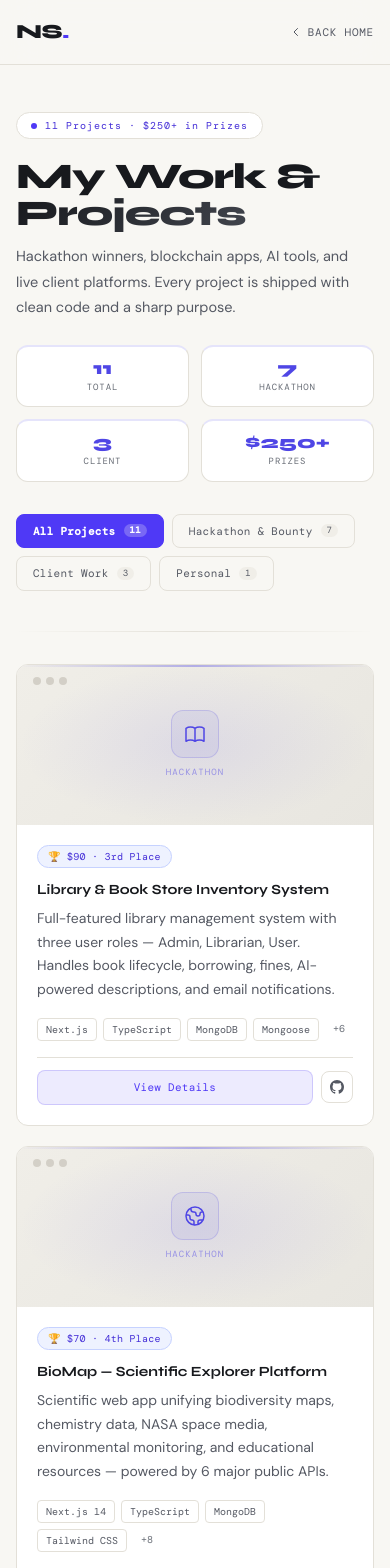
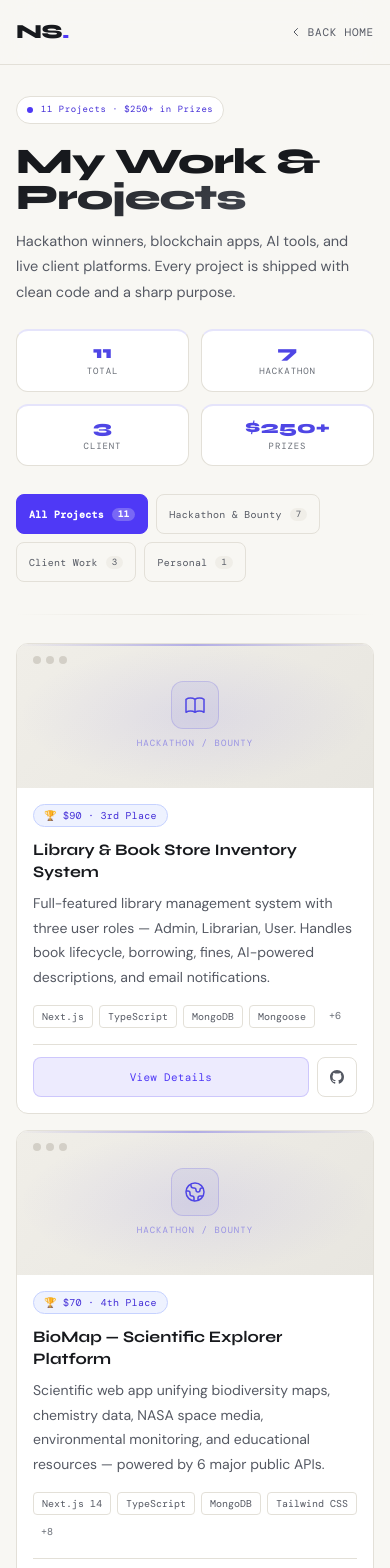
Before and after one commit to Nitrajsinh-Solanki/nitrajsinh-solanki-portfolio, a Next.js app in the folder nitrajsinh-solanki/: page /projects in a window 390 px wide. Shown: the top 1568 px of the page. Built offline with nearby package versions, Linux system fonts and the light colour scheme; no server answers; a web font is replaced by a local one.

Commit message:
fix: make project pages responsive and complete

```diff
--- a/nitrajsinh-solanki/app/projects/ProjectsClient.tsx
+++ b/nitrajsinh-solanki/app/projects/ProjectsClient.tsx
@@ -72,13 +72,13 @@ const BADGE_STYLES: Record<string, string> = {
 function ProjectCard({ project }: { project: Project }) {
   return (
     <article
-      className="group relative flex flex-col rounded-xl border border-[#E3E0D8] bg-[#FFFFFF] overflow-hidden transition-all duration-300 hover:border-[#4F46E5] hover:-translate-y-1 hover:shadow-[0_8px_40px_rgba(79,70,229,0.05)]"
+      className="group relative flex h-full min-w-0 flex-col overflow-hidden rounded-xl border border-[#E3E0D8] bg-[#FFFFFF] transition-all duration-300 hover:-translate-y-1 hover:border-[#4F46E5] hover:shadow-[0_8px_40px_rgba(79,70,229,0.05)]"
       itemScope
       itemType="https://schema.org/SoftwareApplication"
     >
       {/* ── Visual Area ── */}
       <div
-        className="relative h-40 w-full overflow-hidden flex items-center justify-center"
+        className="relative flex h-36 w-full min-w-0 items-center justify-center overflow-hidden sm:h-40"
         style={{
           background: `linear-gradient(135deg, ${project.gradientFrom} 0%, ${project.gradientTo} 100%)`,
         }}
@@ -129,13 +129,13 @@ function ProjectCard({ project }: { project: Project }) {
             className="font-mono text-[9px] tracking-[0.12em] uppercase opacity-50"
             style={{ color: project.accentColor }}
           >
-            {project.category === "client" ? "Client Project" : "Hackathon"}
+            {project.category === "client" ? "Client Project" : project.category === "personal" ? "Personal Project" : "Hackathon / Bounty"}
           </span>
         </div>
       </div>
 
       {/* ── Card Body ── */}
-      <div className="flex flex-col flex-1 p-5">
+      <div className="flex min-w-0 flex-1 flex-col p-4 sm:p-5">
         {/* Badge */}
         <span
           className={`self-start font-mono text-[10px] tracking-wide px-2.5 py-[3px] rounded-full mb-3 ${BADGE_STYLES[project.badgeColor]}`}
@@ -146,7 +146,7 @@ function ProjectCard({ project }: { project: Project }) {
 
         {/* Title */}
         <h2
-          className="text-[14px] font-bold leading-snug text-[#17191D] group-hover:text-[#17191D] transition-colors mb-2"
+          className="mb-2 text-base font-bold leading-snug text-[#17191D] transition-colors group-hover:text-[#17191D] sm:text-[15px]"
           style={{ fontFamily: "var(--syne-var)" }}
           itemProp="name"
         >
@@ -155,7 +155,7 @@ function ProjectCard({ project }: { project: Project }) {
 
         {/* Description */}
         <p
-          className="text-[14px] text-[#555963] leading-[1.7] flex-1 mb-4"
+          className="mb-4 min-w-0 flex-1 text-sm leading-[1.75] text-[#555963]"
           itemProp="description"
         >
           {project.description}
@@ -179,10 +179,10 @@ function ProjectCard({ project }: { project: Project }) {
         </div>
 
         {/* Actions */}
-        <div className="flex items-center gap-2 pt-3 border-t border-[#E3E0D8]">
+        <div className="flex min-w-0 items-center gap-2 border-t border-[#E3E0D8] pt-3">
           <Link
             href={`/projects/${project.slug}`}
-            className="flex-1 text-center font-mono text-[11px] tracking-wide bg-indigo-600/10 text-indigo-600 border border-indigo-600/20 px-3 py-2 rounded-lg hover:bg-indigo-600 hover:text-white transition-all duration-200"
+            className="inline-flex min-h-10 min-w-0 flex-1 items-center justify-center rounded-lg border border-indigo-600/20 bg-indigo-600/10 px-3 py-2.5 text-center font-mono text-[11px] tracking-wide text-indigo-600 transition-all duration-200 hover:bg-indigo-600 hover:text-white"
           >
             View Details
           </Link>
@@ -194,7 +194,7 @@ function ProjectCard({ project }: { project: Project }) {
               target="_blank"
               rel="noopener noreferrer"
               aria-label={`GitHub — ${project.title}`}
-              className="flex items-center justify-center w-8 h-8 border border-[#E3E0D8] rounded-lg hover:border-[#4F46E5] hover:bg-[#F0EEE8] transition-all duration-200 shrink-0"
+              className="flex h-10 w-10 shrink-0 items-center justify-center rounded-lg border border-[#E3E0D8] transition-all duration-200 hover:border-[#4F46E5] hover:bg-[#F0EEE8]"
             >
               <svg className="w-3.5 h-3.5 text-[#555963]" viewBox="0 0 24 24" fill="currentColor" aria-hidden="true">
                 <path d="M12 0C5.374 0 0 5.373 0 12c0 5.302 3.438 9.8 8.207 11.387.599.111.793-.261.793-.577v-2.234c-3.338.726-4.033-1.416-4.033-1.416-.546-1.387-1.333-1.756-1.333-1.756-1.089-.745.083-.729.083-.729 1.205.084 1.839 1.237 1.839 1.237 1.07 1.834 2.807 1.304 3.492.997.107-.775.418-1.305.762-1.604-2.665-.305-5.467-1.334-5.467-5.931 0-1.311.469-2.381 1.236-3.221-.124-.303-.535-1.524.117-3.176 0 0 1.008-.322 3.301 1.23A11.509 11.509 0 0112 5.803c1.02.005 2.047.138 3.006.404 2.291-1.552 3.297-1.23 3.297-1.23.653 1.653.242 2.874.118 3.176.77.84 1.235 1.911 1.235 3.221 0 4.609-2.807 5.624-5.479 5.921.43.372.823 1.102.823 2.222v3.293c0 .319.192.694.801.576C20.566 21.797 24 17.3 24 12c0-6.627-5.373-12-12-12z" />
@@ -209,7 +209,7 @@ function ProjectCard({ project }: { project: Project }) {
               target="_blank"
               rel="noopener noreferrer"
               aria-label={`Live — ${project.title}`}
-              className="flex items-center justify-center w-8 h-8 border border-[#E3E0D8] rounded-lg hover:border-indigo-600/30 hover:bg-[#F0EEE8] transition-all duration-200 shrink-0"
+              className="flex h-10 w-10 shrink-0 items-center justify-center rounded-lg border border-[#E3E0D8] transition-all duration-200 hover:border-indigo-600/30 hover:bg-[#F0EEE8]"
             >
               <svg className="w-3.5 h-3.5 text-[#555963]" fill="none" viewBox="0 0 24 24" stroke="currentColor" strokeWidth={1.8} aria-hidden="true">
                 <path strokeLinecap="round" strokeLinejoin="round" d="M10 6H6a2 2 0 00-2 2v10a2 2 0 002 2h10a2 2 0 002-2v-4M14 4h6m0 0v6m0-6L10 14" />
@@ -293,23 +293,23 @@ export default function ProjectsClient() {
 
           {/* ── Page Header ── */}
           <section
-            className="relative px-4 sm:px-6 md:px-10 pt-12 sm:pt-14 pb-10 overflow-hidden"
+            className="relative overflow-hidden px-4 pb-8 pt-8 sm:px-6 sm:pb-10 sm:pt-12 md:px-10 lg:pt-14"
             aria-labelledby="projects-heading"
           >
             <div className="relative z-10 max-w-6xl mx-auto">
 
               {/* ── Top label ── */}
               <div className="flex items-center gap-3 mb-5">
-                <div className="inline-flex items-center gap-2 bg-[#FFFFFF] border border-[#E3E0D8] px-3.5 py-[5px] rounded-full">
+                <div className="inline-flex max-w-full items-center gap-2 rounded-full border border-[#E3E0D8] bg-[#FFFFFF] px-2.5 py-1.5 sm:px-3.5 sm:py-[5px]">
                   <span className="inline-flex rounded-full h-1.5 w-1.5 bg-indigo-600" aria-hidden="true" />
-                  <span className="font-mono text-[10px] text-indigo-700 tracking-[0.1em]">
+                  <span className="font-mono text-[9px] tracking-[0.06em] text-indigo-700 sm:text-[10px] sm:tracking-[0.1em]">
                     {PROJECTS.length} Projects · $250+ in Prizes
                   </span>
                 </div>
               </div>
 
               {/* ── Heading + description side by side on desktop ── */}
-              <div className="flex flex-col lg:flex-row lg:items-end lg:justify-between gap-6 mb-8">
+              <div className="mb-7 flex min-w-0 flex-col gap-6 lg:mb-8 lg:flex-row lg:items-end lg:justify-between">
                 <div>
                   <h1
                     id="projects-heading"
@@ -369,7 +369,7 @@ export default function ProjectsClient() {
               <div
                 role="tablist"
                 aria-label="Filter projects by category"
-                className="flex items-center gap-2 flex-wrap"
+                className="flex flex-wrap items-center gap-2"
               >
                 {(
                   [
@@ -383,8 +383,10 @@ export default function ProjectsClient() {
                     key={key}
                     role="tab"
                     aria-selected={filter === key}
+                    aria-controls="projects-panel"
+                    id={`filter-${key}`}
                     onClick={() => setFilter(key)}
-                    className={`inline-flex items-center gap-2 font-mono text-[11px] tracking-wide px-4 py-2 rounded-lg border transition-all duration-200 ${
+                    className={`inline-flex min-h-10 items-center gap-2 rounded-lg border px-3 py-2.5 font-mono text-[10px] tracking-wide transition-all duration-200 sm:px-4 sm:text-[11px] ${
                       filter === key
                         ? "bg-indigo-600 text-white border-indigo-600 font-bold"
                         : "border-[#E3E0D8] text-[#555963] hover:border-[#E3E0D8] hover:text-[#555963] bg-transparent"
@@ -413,12 +415,15 @@ export default function ProjectsClient() {
 
           {/* ── Projects Grid ── */}
           <section
-            className="px-4 sm:px-6 md:px-10 pt-8 pb-20 max-w-6xl mx-auto"
+            className="mx-auto max-w-6xl px-4 pb-14 pt-7 sm:px-6 sm:pb-20 sm:pt-8 md:px-10"
             aria-label="Projects list"
           >
             <div
-              className="grid grid-cols-1 sm:grid-cols-2 lg:grid-cols-3 gap-5"
+              className="grid min-w-0 grid-cols-1 gap-4 sm:grid-cols-2 sm:gap-5 lg:grid-cols-3"
+              id="projects-panel"
               role="tabpanel"
+              tabIndex={0}
+              aria-live="polite"
             >
               {filtered.map((project) => (
                 <ProjectCard key={project.id} project={project} />
@@ -431,7 +436,7 @@ export default function ProjectsClient() {
                 className="h-[2px]"
                 style={{ background: "linear-gradient(to right, transparent, #4F46E530, transparent)" }}
               />
-              <div className="flex flex-col sm:flex-row items-center justify-between gap-6 px-8 py-6">
+              <div className="flex flex-col items-stretch justify-between gap-5 px-4 py-5 sm:flex-row sm:items-center sm:gap-6 sm:px-8 sm:py-6">
                 <div>
                   <p className="font-mono text-[10px] text-[#686D76] tracking-widest uppercase mb-1">
                     That&apos;s not everything
@@ -451,7 +456,7 @@ export default function ProjectsClient() {
                   target="_blank"
                   rel="noopener noreferrer"
                   style={{ fontFamily: "var(--syne-var)" }}
-                  className="inline-flex items-center gap-3 shrink-0 bg-[#F0EEE8] border border-[#E3E0D8] text-[#555963] font-bold text-[13px] px-6 py-3 rounded-xl hover:border-indigo-600/50 hover:text-indigo-600 hover:-translate-y-[1px] active:translate-y-0 transition-all duration-200 group"
+                  className="inline-flex w-full items-center justify-center gap-3 bg-[#F0EEE8] sm:w-auto sm:shrink-0 border border-[#E3E0D8] text-[#555963] font-bold text-[13px] px-6 py-3 rounded-xl hover:border-indigo-600/50 hover:text-indigo-600 hover:-translate-y-[1px] active:translate-y-0 transition-all duration-200 group"
                 >
                   <svg className="w-4 h-4 text-[#555963] group-hover:text-indigo-600 transition-colors" viewBox="0 0 24 24" fill="currentColor" aria-hidden="true">
                     <path d="M12 0C5.374 0 0 5.373 0 12c0 5.302 3.438 9.8 8.207 11.387.599.111.793-.261.793-.577v-2.234c-3.338.726-4.033-1.416-4.033-1.416-.546-1.387-1.333-1.756-1.333-1.756-1.089-.745.083-.729.083-.729 1.205.084 1.839 1.237 1.839 1.237 1.07 1.834 2.807 1.304 3.492.997.107-.775.418-1.305.762-1.604-2.665-.305-5.467-1.334-5.467-5.931 0-1.311.469-2.381 1.236-3.221-.124-.303-.535-1.524.117-3.176 0 0 1.008-.322 3.301 1.23A11.509 11.509 0 0112 5.803c1.02.005 2.047.138 3.006.404 2.291-1.552 3.297-1.23 3.297-1.23.653 1.653.242 2.874.118 3.176.77.84 1.235 1.911 1.235 3.221 0 4.609-2.807 5.624-5.479 5.921.43.372.823 1.102.823 2.222v3.293c0 .319.192.694.801.576C20.566 21.797 24 17.3 24 12c0-6.627-5.373-12-12-12z" />
@@ -467,11 +472,11 @@ export default function ProjectsClient() {
         </main>
 
         {/* ── Footer ── */}
-        <footer className="border-t border-[#E3E0D8] px-6 md:px-10 py-6 flex flex-col sm:flex-row items-center justify-between gap-3 flex-wrap">
+        <footer className="flex flex-col flex-wrap items-center justify-between gap-3 border-t border-[#E3E0D8] px-4 py-6 sm:flex-row sm:px-6 md:px-10">
           <span className="font-mono text-[11px] text-[#686D76] tracking-widest">
             © {new Date().getFullYear()} Nitrajsinh Solanki
           </span>
-          <div className="flex items-center gap-5 flex-wrap">
+          <div className="flex flex-wrap items-center justify-center gap-x-4 gap-y-3 sm:justify-end sm:gap-5">
             {[
               { label: "GitHub", href: SOCIAL.github },
               { label: "LinkedIn", href: SOCIAL.linkedin },
```
